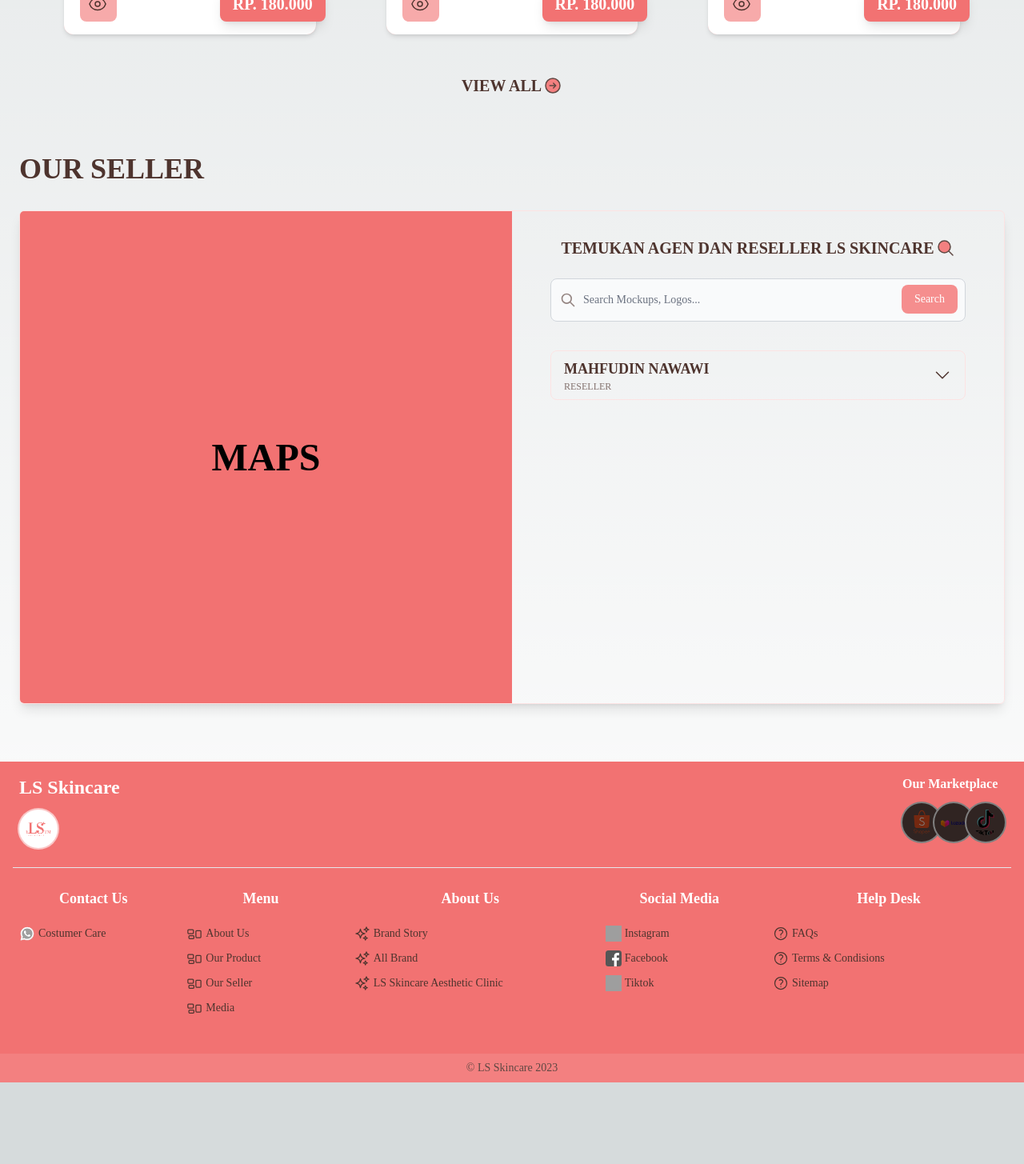
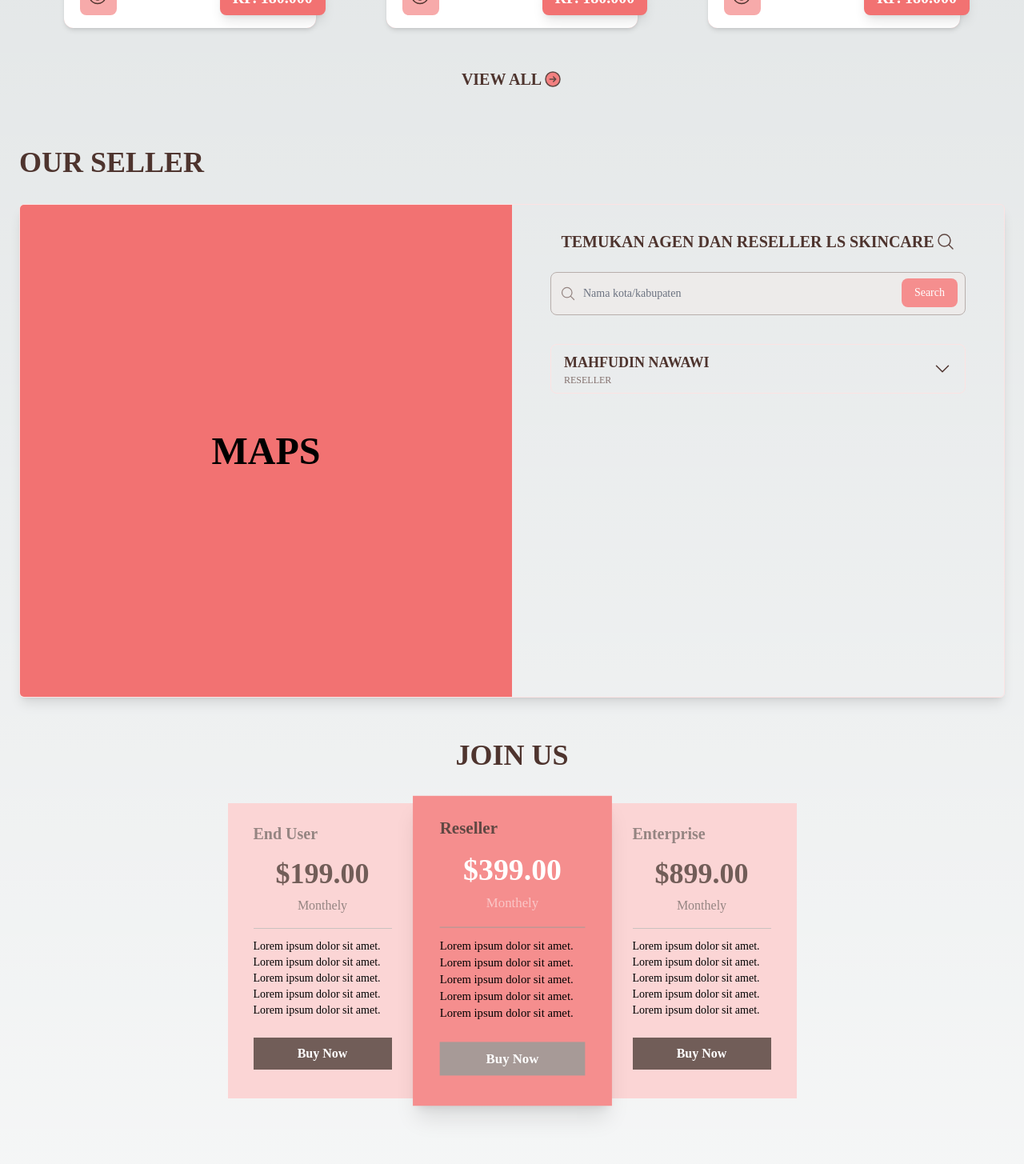
Before and after one commit to Mahfudin98/website-ls-skincare, a Next.js app: page / in a window 1280 px wide. Shown: the part 1330-2785 px from the top of the page at 80% size. Before the commit the page ends 2683 px from the top, so only its background shows below. Built offline with nearby package versions, Linux system fonts and the light colour scheme; grey boxes are pictures that could not be loaded.

Commit message:
add pricing, add media ui, fix footer grid

```diff
--- a/src/pages/index.tsx
+++ b/src/pages/index.tsx
@@ -21,9 +21,9 @@
 
       <main className="container px-4 mx-auto">
         {/* headlie section */}
-        <section className="container flex flex-col justify-between p-2 mt-6 mx-auto mb-10">
+        <section className="container flex flex-col justify-between p-2 mt-6 mx-auto md:mb-10 lg:mb-0">
           <div className="flex flex-wrap">
-            <div className="w-full lg:w-1/2">
+            <div className="w-full lg:w-1/2 mb-8">
               <h1 className="mb-5 text-3xl lg:text-5xl font-bold leading-tight text-brown-900 uppercase">
                 Temukan kulit sehatmu dengan rangkaian produk kami
               </h1>
@@ -42,7 +42,7 @@
                 </div>
               </button>
             </div>
-            <div className="w-full lg:w-1/2">
+            <div className="w-full lg:w-1/2 h-[450px] lg:h-fit">
               <Carousel>
                 <Image
                   height={1280}
@@ -341,7 +341,7 @@
           </div>
         </section>
         {/* our seller */}
-        <section className="container p-2 mx-auto mb-16">
+        <section className="container p-2 mx-auto mb-10">
           <div className="w-full inline-flex justify-between items-center mb-3">
             <div>
               <h1 className="mb-5 text-2xl lg:text-4xl font-bold leading-tight text-brown-900 uppercase">
@@ -349,7 +349,7 @@
               </h1>
             </div>
           </div>
-          <div className="flex flex-wrapr border border-pic-100 rounded-md shadow-lg relative overflow-hidden">
+          <div className="flex flex-wrap border border-pic-100 rounded-md shadow-lg relative overflow-hidden mb-8">
             <div className="w-full lg:w-1/2">
               <div className="text-center h-full flex items-center justify-center w-full text-5xl font-bold bg-pic-900">
                 MAPS
@@ -360,39 +360,22 @@
                 <div className="flex justify-center mb-3">
                   <h3 className="uppercase text-xl font-bold text-center text-brown-900 group hover:text-pic-800 inline-flex items-center cursor-pointer ease-in-out delay-75 duration-150 mb-3">
                     Temukan Agen dan Reseller LS Skincare
-                    <MagnifyingGlassIcon className="h-6 w-6 fill-pic-800 text-brown-800 group-hover:ml-1.5 group-hover:fill-brown-800 group-hover:text-pic-800 ml-0.5 ease-in delay-75 duration-150" />
+                    <MagnifyingGlassIcon className="h-6 w-6 text-brown-800 group-hover:ml-1.5 group-hover:text-pic-800 ml-0.5 ease-in delay-75 duration-150" />
                   </h3>
                 </div>
                 <div className="mb-5 px-4">
-                  <label
-                    for="default-search"
-                    className="mb-2 text-sm font-medium text-brown-900 sr-only dark:text-white"
-                  >
+                  <label className="mb-2 text-sm font-medium text-brown-900 sr-only dark:text-white">
                     Search
                   </label>
                   <div className="relative">
                     <div className="absolute inset-y-0 left-0 flex items-center pl-3 pointer-events-none">
-                      <svg
-                        aria-hidden="true"
-                        className="w-5 h-5 text-brown-500 dark:text-gray-400"
-                        fill="none"
-                        stroke="currentColor"
-                        viewBox="0 0 24 24"
-                        xmlns="http://www.w3.org/2000/svg"
-                      >
-                        <path
-                          stroke-linecap="round"
-                          stroke-linejoin="round"
-                          stroke-width="2"
-                          d="M21 21l-6-6m2-5a7 7 0 11-14 0 7 7 0 0114 0z"
-                        ></path>
-                      </svg>
+                      <MagnifyingGlassIcon className="w-5 h-5 text-brown-500 dark:text-brown-400" />
                     </div>
                     <input
                       type="search"
                       id="default-search"
-                      className="block w-full p-4 pl-10 text-sm text-brown-900 border border-gray-300 rounded-lg bg-gray-50 focus:ring-pic-500 focus:border-pic-500 dark:bg-gray-700 dark:border-gray-600 dark:placeholder-gray-400 dark:text-white dark:focus:ring-pic-500 dark:focus:border-pic-500"
-                      placeholder="Search Mockups, Logos..."
+                      className="block w-full p-4 pl-10 text-sm text-brown-900 border border-brown-300 rounded-lg bg-brown-50 focus:ring-pic-500 focus:border-pic-500 dark:bg-brown-700 dark:border-brown-600 dark:placeholder-brown-400 dark:text-white dark:focus:ring-pic-500 dark:focus:border-pic-500"
+                      placeholder="Nama kota/kabupaten"
                       required
                     />
                     <button
@@ -423,6 +406,144 @@
               </div>
             </div>
           </div>
+          {/* pricing join */}
+          <div className="py-5">
+            <h1 className="mb-10 text-2xl lg:text-4xl font-bold leading-tight text-brown-900 uppercase text-center">
+              Join us
+            </h1>
+            <div className="flex flex-col sm:flex-col lg:flex-row xl:flex-row md:flex-row justify-center items center container">
+              <div className="py-12 sm:py-12 md:py-6 lg:py-6 xl:py-6 px-8 w-full md:max-w-min sm:w-full bg-pic-200 z-30">
+                <h1 className="text-brown-500 font-semibold text-xl">
+                  End User
+                </h1>
+                <div className="text-center py-4 px-7">
+                  <h1 className="text-brown-700 text-4xl font-black">
+                    $199.00
+                  </h1>
+                  <p className="text-brown-500  mt-2">Monthely</p>
+                </div>
+                <div className="h-px bg-brown-200"></div>
+                <div className="text-center mt-3">
+                  <ul>
+                    <li className="text-start text-sm font-light">
+                      Lorem ipsum dolor sit amet.
+                    </li>
+                    <li className="text-start text-sm font-light">
+                      Lorem ipsum dolor sit amet.
+                    </li>
+                    <li className="text-start text-sm font-light">
+                      Lorem ipsum dolor sit amet.
+                    </li>
+                    <li className="text-start text-sm font-light">
+                      Lorem ipsum dolor sit amet.
+                    </li>
+                    <li className="text-start text-sm font-light">
+                      Lorem ipsum dolor sit amet.
+                    </li>
+                  </ul>
+                </div>
+                <button className="w-full mt-6 mb-3 py-2 text-white font-semibold bg-brown-700 hover:shadow-xl duration-200 hover:bg-brown-800">
+                  Buy Now
+                </button>
+              </div>
+              <div className="py-12 sm:py-12 md:py-6 lg:py-6 xl:py-6 px-8 w-full md:max-w-min sm:w-full bg-pic-700 transform scale-1 sm:scale-1 md:scale-105 lg:scale-105 xl:scale-105 z-40  shadow-none sm:shadow-none md:shadow-xl lg:shadow-xl xl:shadow-xl">
+                <h1 className="text-brown-800 font-semibold text-xl ">
+                  Reseller
+                </h1>
+                <div className="text-center py-4 px-7">
+                  <h1 className="text-white text-4xl font-black">$399.00</h1>
+                  <p className="text-white text-opacity-50 mt-2">Monthely</p>
+                </div>
+                <div className="h-px bg-brown-400"></div>
+                <div className="text-center mt-3">
+                  <ul>
+                    <li className="text-start text-sm font-light">
+                      Lorem ipsum dolor sit amet.
+                    </li>
+                    <li className="text-start text-sm font-light">
+                      Lorem ipsum dolor sit amet.
+                    </li>
+                    <li className="text-start text-sm font-light">
+                      Lorem ipsum dolor sit amet.
+                    </li>
+                    <li className="text-start text-sm font-light">
+                      Lorem ipsum dolor sit amet.
+                    </li>
+                    <li className="text-start text-sm font-light">
+                      Lorem ipsum dolor sit amet.
+                    </li>
+                  </ul>
+                </div>
+                <button className="w-full mt-6 mb-3 py-2 text-white font-semibold bg-brown-400 hover:shadow-xl duration-200 hover:bg-brown-800">
+                  Buy Now
+                </button>
+              </div>
+              <div className="py-12 sm:py-12 md:py-6 lg:py-6 xl:py-6 px-8 w-full md:max-w-min sm:w-full bg-pic-200 z-30">
+                <h1 className="text-brown-500 font-semibold text-xl ">
+                  Enterprise
+                </h1>
+                <div className="text-center py-4 px-7">
+                  <h1 className="text-brown-700 text-4xl font-black">
+                    $899.00
+                  </h1>
+                  <p className="text-brown-500  mt-2">Monthely</p>
+                </div>
+                <div className="h-px bg-brown-200"></div>
+                <div className="text-center mt-3">
+                  <ul>
+                    <li className="text-start text-sm font-light">
+                      Lorem ipsum dolor sit amet.
+                    </li>
+                    <li className="text-start text-sm font-light">
+                      Lorem ipsum dolor sit amet.
+                    </li>
+                    <li className="text-start text-sm font-light">
+                      Lorem ipsum dolor sit amet.
+                    </li>
+                    <li className="text-start text-sm font-light">
+                      Lorem ipsum dolor sit amet.
+                    </li>
+                    <li className="text-start text-sm font-light">
+                      Lorem ipsum dolor sit amet.
+                    </li>
+                  </ul>
+                </div>
+                <button className="w-full mt-6 mb-3 py-2 text-white font-semibold bg-brown-700 hover:shadow-xl duration-200 hover:bg-brown-800">
+                  Buy Now
+                </button>
+              </div>
+            </div>
+          </div>
+        </section>
+        {/* media */}
+        <section className="container p-2 mx-auto mb-16">
+          <div className="w-full inline-flex justify-between items-center mb-3">
+            <div>
+              <h1 className="mb-5 text-2xl lg:text-4xl font-bold leading-tight text-brown-900 uppercase">
+                Media
+              </h1>
+            </div>
+          </div>
+          <div className="grid grid-cols-1 lg:grid-cols-3 gap-10 mx-auto w-full text-center">
+            <div className="h-[400px] bg-pic-100 flex items-center justify-center rounded-sm">
+              <h3 className="uppercase text-xl font-bold text-brown-900 group hover:text-pic-800 inline-flex items-center cursor-pointer ease-in-out delay-75 duration-150 mb-3">
+                Testimoni
+                <ArrowRightCircleIcon className="h-6 w-6 fill-pic-800 text-brown-800 group-hover:ml-1.5 group-hover:fill-brown-800 group-hover:text-pic-800 ml-0.5 ease-in delay-75 duration-150" />
+              </h3>
+            </div>
+            <div className="h-[400px] bg-pic-100 flex items-center justify-center rounded-sm">
+              <h3 className="uppercase text-xl font-bold text-brown-900 group hover:text-pic-800 inline-flex items-center cursor-pointer ease-in-out delay-75 duration-150 mb-3">
+                Testimoni
+                <ArrowRightCircleIcon className="h-6 w-6 fill-pic-800 text-brown-800 group-hover:ml-1.5 group-hover:fill-brown-800 group-hover:text-pic-800 ml-0.5 ease-in delay-75 duration-150" />
+              </h3>
+            </div>
+            <div className="h-[400px] bg-pic-100 flex items-center justify-center rounded-sm">
+              <h3 className="uppercase text-xl font-bold text-brown-900 group hover:text-pic-800 inline-flex items-center cursor-pointer ease-in-out delay-75 duration-150 mb-3">
+                Testimoni
+                <ArrowRightCircleIcon className="h-6 w-6 fill-pic-800 text-brown-800 group-hover:ml-1.5 group-hover:fill-brown-800 group-hover:text-pic-800 ml-0.5 ease-in delay-75 duration-150" />
+              </h3>
+            </div>
+          </div>
         </section>
       </main>
       <FooterCustom />
```
Also changed, not shown: src/components/Footer/footer.tsx (+4 -4 lines).
